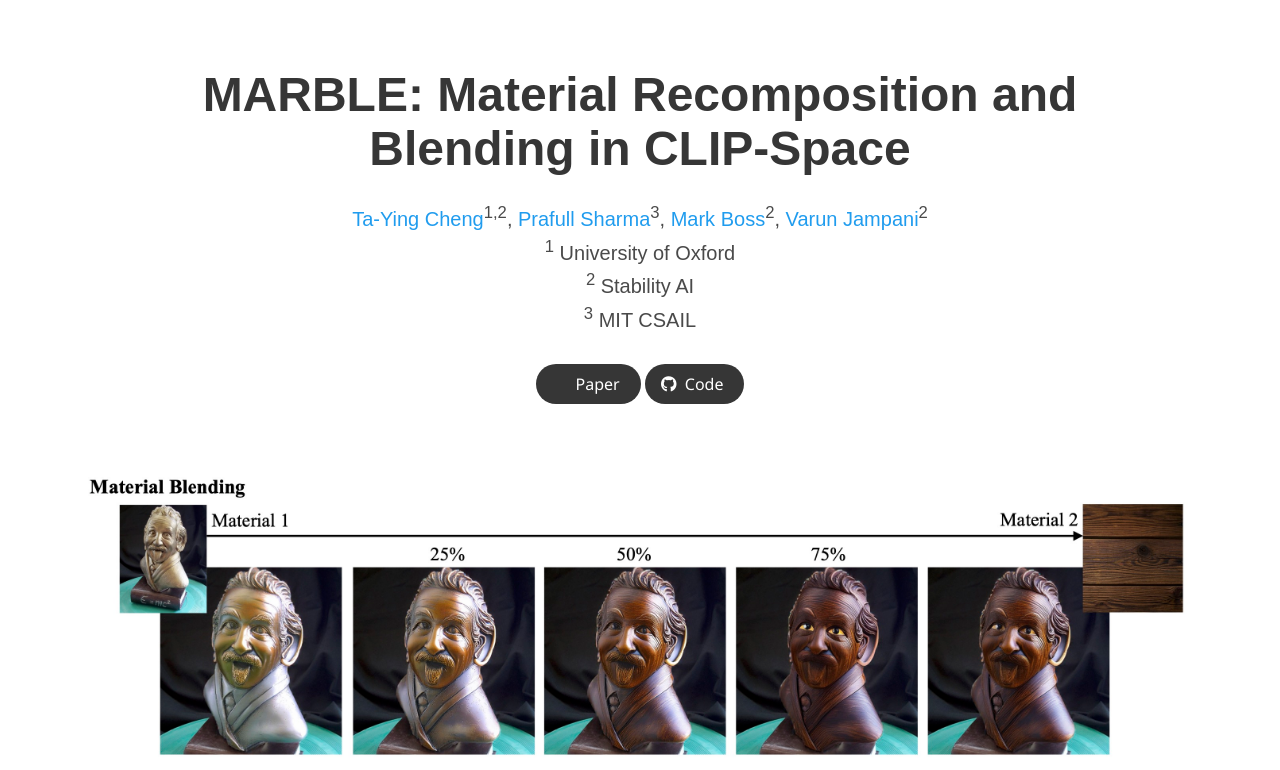
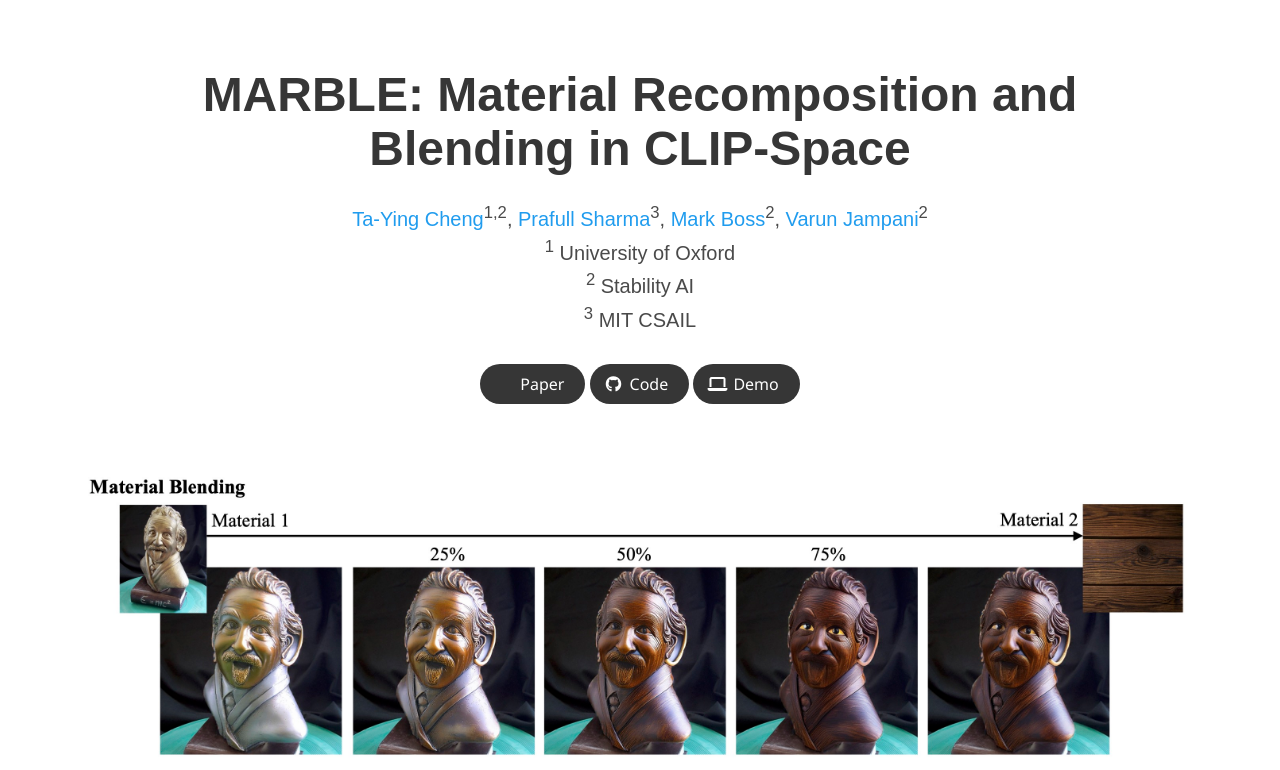
Before and after one commit to marblecontrol/marblecontrol.github.io, a plain HTML site: page index.html in a window 1280 px wide. Shown: the top 770 px of the page. Drawn offline with nearby package versions, Linux system fonts and the light colour scheme; some icons are missing; a web font is replaced by a local one.

Commit message:
Updates link, host paper intially

```diff
--- a/index.html
+++ b/index.html
@@ -179,7 +179,7 @@
 
 
             <span class="link-block">
-              <a href="https://arxiv.org/abs/2404.06425" target="_blank"
+              <a href="/static/MARBLE.pdf" target="_blank"
               class="external-link button is-normal is-rounded is-dark">
               <span class="icon">
                 <i class="ai ai-arxiv"></i>
@@ -189,7 +189,7 @@
           </span>
 
             <span class="link-block">
-              <a href="https://github.com/ttchengab/zest_code" target="_blank"
+              <a href="https://github.com/Stability-AI/marble" target="_blank"
               class="external-link button is-normal is-rounded is-dark">
               <span class="icon">
                 <i class="fab fa-github"></i>
@@ -197,6 +197,16 @@
               <span>Code</span>
             </a>
           </span>
+
+          <span class="link-block">
+            <a href="https://huggingface.co/spaces/stabilityai/marble" target="_blank"
+            class="external-link button is-normal is-rounded is-dark">
+            <span class="icon">
+              <i class="fa fa-laptop"></i>
+            </span>
+            <span>Demo</span>
+          </a>
+        </span>
 
 
           </a>
```
Also changed, not shown: 1 other file.
